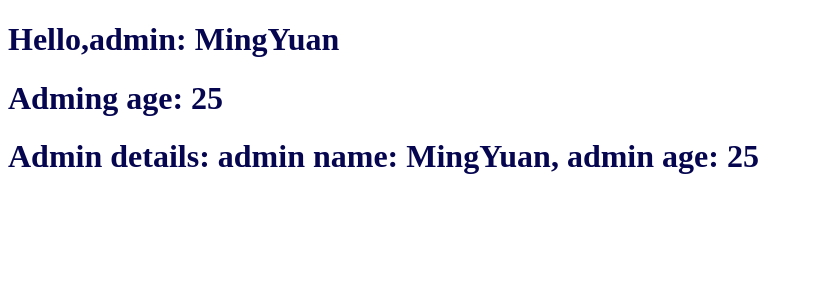
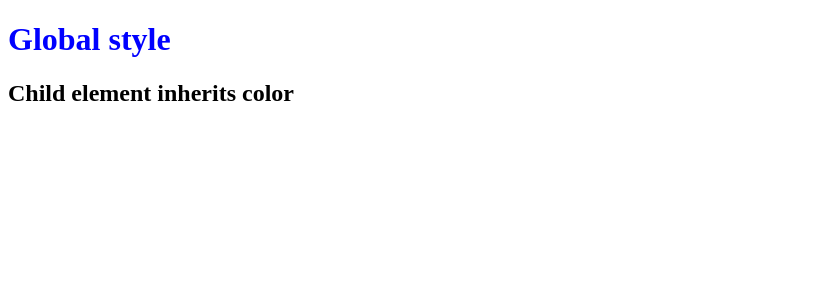
Before and after one commit to jalilzod/VUE.js, a Vue app in the folder 00VueBasic/myVuePack/: page / in a window 1280 px wide. Shown: the top 300 px of the page, without its empty margins (0-813 px from the left). Built offline with nearby package versions, Linux system fonts and the light colour scheme.

Commit message:
global styling and scoped styling

```diff
--- a/00VueBasic/myVuePack/src/App.vue
+++ b/00VueBasic/myVuePack/src/App.vue
@@ -1,9 +1,11 @@
 <script setup>
-import AllBeginning from './components/00AllBeginning.vue'
+import o3globalStyle from './components/o3globalStyle.vue'
+import o3hChild from './components/o3hChild.vue'
 </script>
 
 <template>
-  <AllBeginning />
+  <o3globalStyle />
+  <o3hChild />
 </template>
 
 <style scoped></style>
--- /dev/null
+++ b/00VueBasic/myVuePack/src/components/o3globalStyle.vue
@@ -0,0 +1,10 @@
+<template>
+  <h1 class="text">Global style</h1>
+</template>
+
+<!-- if not scoped then its global -->
+<style scoped>
+.text {
+  color: blue;
+}
+</style>
--- /dev/null
+++ b/00VueBasic/myVuePack/src/components/o3hChild.vue
@@ -0,0 +1,3 @@
+<template>
+  <h2 class="text">Child element inherits color</h2>
+</template>
```
Also changed, not shown: 00VueBasic/myVuePack/src/components/02BindingElem.vue (deleted, +0 -7 lines), 00VueBasic/myVuePack/src/components/o2BindingElem.vue (added, +16 -0 lines).
